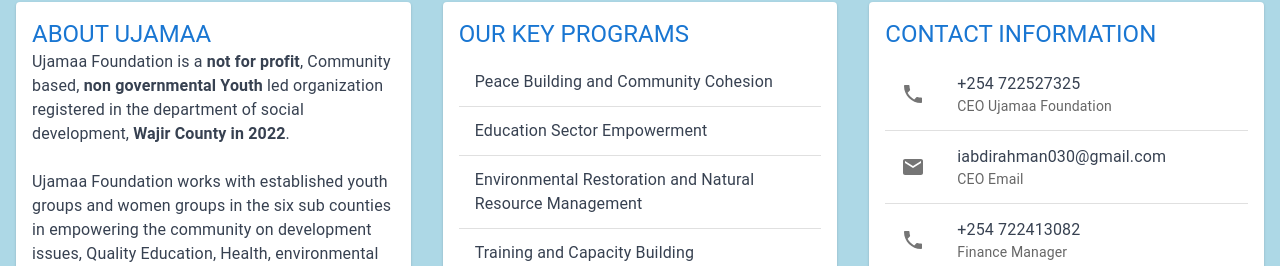
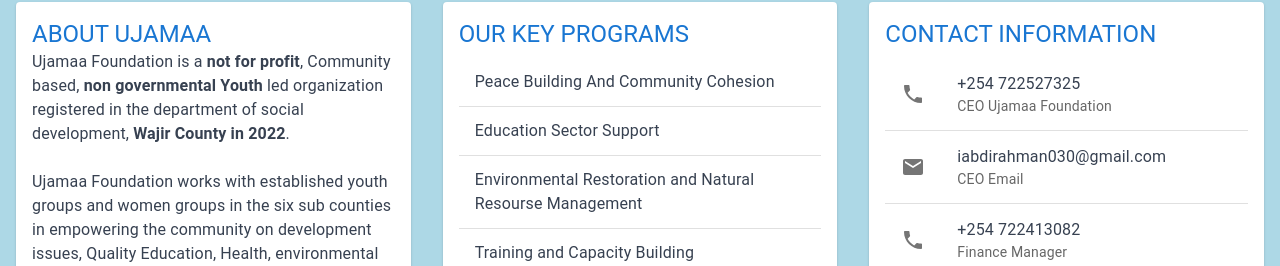
Before and after one commit to ahmednule/Ujamaa-Foundation, a Next.js app: page / in a window 1280 px wide. Shown: the part 4622-4888 px from the top of the page. Built offline with nearby package versions, Linux system fonts and the light colour scheme.

Commit message:
feature: maped the link from the cardLinks sothat the user can navigate to the other webpages from bothe sides

```diff
--- a/src/components/Footer.jsx
+++ b/src/components/Footer.jsx
@@ -5,7 +5,7 @@
 import Link from "next/link"
 import {socialLinks} from "@components/lib/socialLinks"
 import {contactInfo} from "@components/lib/contactInfo"
-import {programs} from "@components/lib/programs"
+import {programs} from "@components/lib/CardLinks"
 
 export default function Footer() {
     return (
@@ -38,9 +38,9 @@
                             <List>
                                 {programs.map((program, index) => (
                                     <div key={index}>
-                                        <ListItemButton component={Link} href="#" className="hover:bg-gray-100">
+                                        <ListItemButton component={Link} href={program.link} className="hover:bg-gray-100">
                                             <ListItemText
-                                                primary={program}
+                                                primary={program.title}
                                                 className="text-gray-700"
                                             />
                                         </ListItemButton>
--- a/src/lib/programs.js
+++ /dev/null
@@ -1,6 +0,0 @@
-export const programs = [
-    "Peace Building and Community Cohesion",
-    "Education Sector Empowerment",
-    "Environmental Restoration and Natural Resource Management",
-    "Training and Capacity Building"
-]
```
